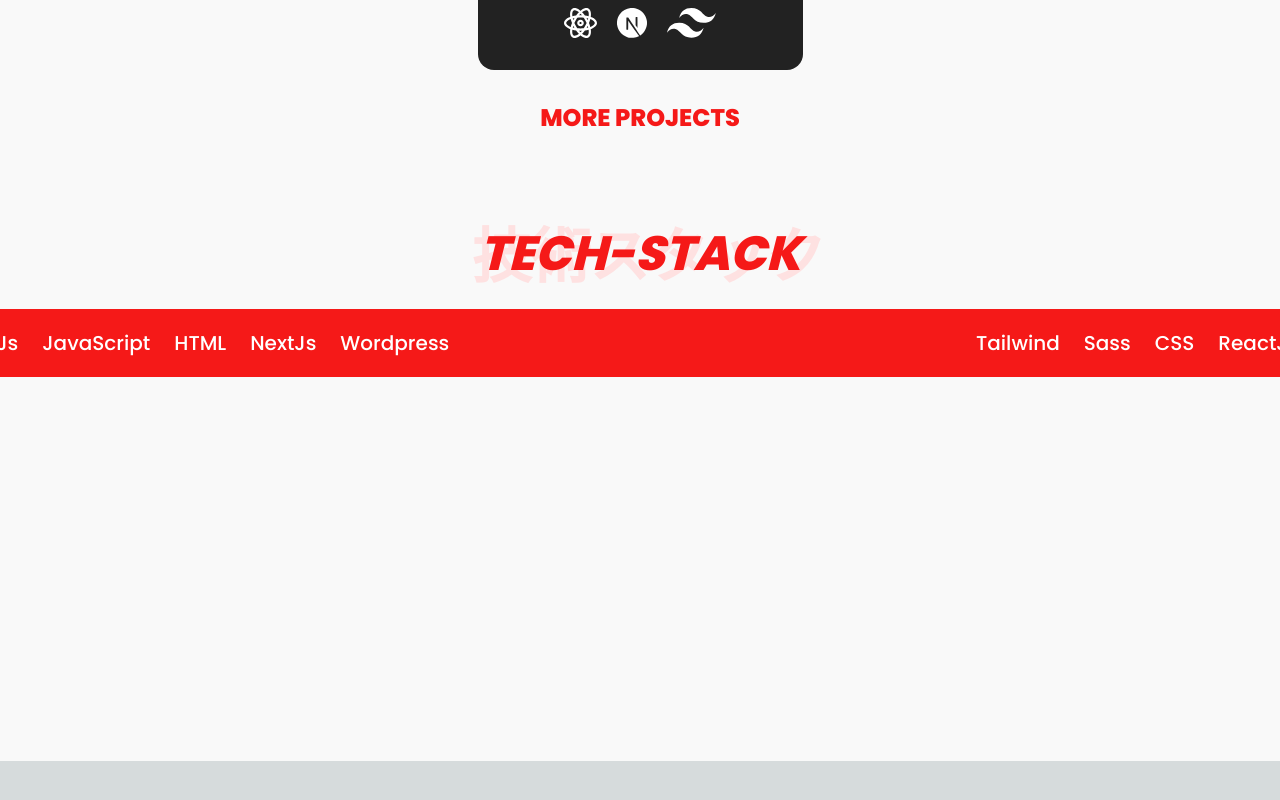
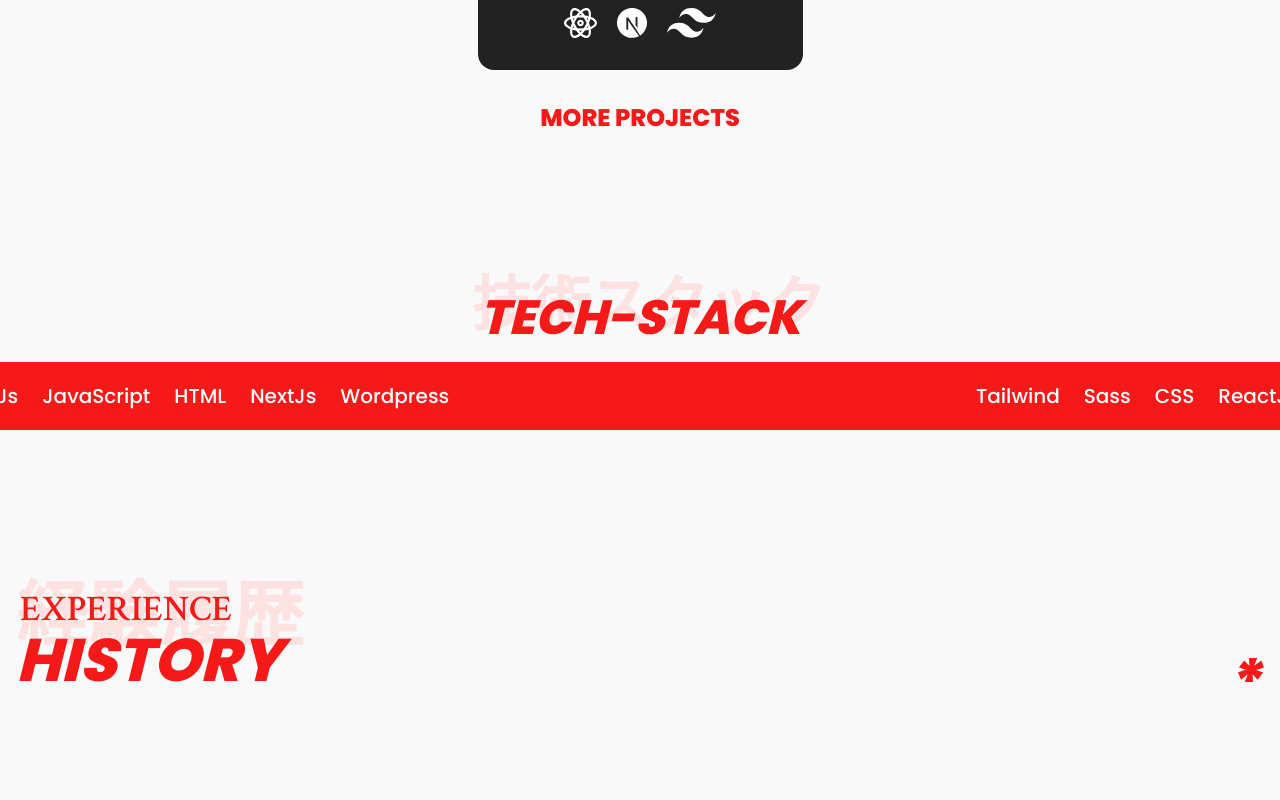
Before and after one commit to Lukecolman/portfolio-personal, a Next.js app: page / in a window 1280 px wide. Shown: the part 3144-3944 px from the top of the page. Before the commit the page ends 3905 px from the top, so only its background shows below. Built offline with nearby package versions, Linux system fonts and the light colour scheme; a web font is replaced by a local one.

Commit message:
experience title

```diff
--- a/src/app/layout.js
+++ b/src/app/layout.js
@@ -35,7 +35,7 @@
 export default function RootLayout({ children }) {
   return (
     <html lang="en">
-      <body className={`${poppins.variable} ${noto.variable} ${crimson.variable} ${haetten.variable}`}>{children}</body>
+      <body className={`${poppins.variable} ${noto.variable} ${crimson.variable} ${haetten.variable} bg-lk-grey`}>{children}</body>
     </html>
   );
 }
--- a/src/app/page.js
+++ b/src/app/page.js
@@ -22,7 +22,7 @@
     ];
 
     return (
-        <main className='flex min-h-screen flex-col items-center justify-between font-poppins bg-lk-grey'>
+        <main className='flex min-h-screen flex-col items-center justify-between font-poppins '>
             {/* <div className="z-10 max-w-5xl w-full items-center justify-between font-mono text-sm lg:flex bg-green-300">
         <p className="fixed left-0 top-0 flex w-full justify-center border-b border-gray-300 bg-gradient-to-b from-zinc-200 pb-6 pt-8 backdrop-blur-2xl dark:border-neutral-800 dark:bg-zinc-800/30 dark:from-inherit lg:static lg:w-auto  lg:rounded-xl lg:border lg:bg-gray-200 lg:p-4 lg:dark:bg-zinc-800/30">
           Get started by editing&nbsp;
@@ -173,7 +173,7 @@
 
             </div>
 
-          <div className='bg-lk-white w-full text-lk-red-600 rounded-t-full pt-24'>
+          <div className='bg-lk-white w-full text-lk-red-600 rounded-t-full pt-24 -z-30 overflow-x-hidden'>
         {/* HERO */}
         <div className='text-center'>
           <div className='text-4xl tracking-[-0.04em] -mb-1'>your&nbsp;<span className=' -tracking-[0.6rem] font-normal align-text-bottom'>----</span>&nbsp; friendly</div>
@@ -237,11 +237,11 @@
 
         {/* TECHSTACK */}
         <div className=' w-full'>
-        <div className='w-full  text-center mt-20 mb-5 flex flex-col relative justify-center items-center overflow-x-hidden'>
-          <span className='pl-4 text-6xl  leading-tight font-noto font-black text-lk-red-50 text-nowrap	 items-center tracking-[-0.02em]'>
+        <div className='w-full  text-center mt-40 mb-5 flex flex-col relative justify-center items-center '>
+          <span className='pl-4 text-6xl  leading-tight font-noto font-black text-lk-red-50 text-nowrap	 items-center tracking-[-0.02em] absolute -top-8 -z-10'>
           技術スタック
           </span>
-          <h2 className='italic font-extrabold flex flex-col text-5xl absolute top-4'>
+          <h2 className='italic font-extrabold flex flex-col text-5xl  '>
             TECH-STACK
           </h2>
 
@@ -251,6 +251,23 @@
           <TechStack className='mt-4'/>
 
         </div>
+
+        {/* EXPERIENCE HISTORY TITLE*/}
+        <div className='w-full  text-left mt-40 flex flex-col relative justify-left items-left  overflow-visible px-4'>
+          <span className='text-7xl  font-noto font-black text-lk-red-50 overflow-visible text-nowrap absolute -top-4 pb-3 -z-10'>
+          経験履歴
+          </span>
+          <h2 className='font-poppins font-extrabold italic flex flex-col text-6xl  '>
+            <span className='font-crimson not-italic font-semibold text-4xl pl-1'>
+              EXPERIENCE
+              </span>
+            HISTORY
+          </h2>
+
+          <img src='/ico.svg' className='h-6 text-right flex ml-auto -mt-8'></img>
+        </div>
+
+
           <div className='h-96'>
           </div>
           </div>
```
Also changed, not shown: public/ico.svg (added).
